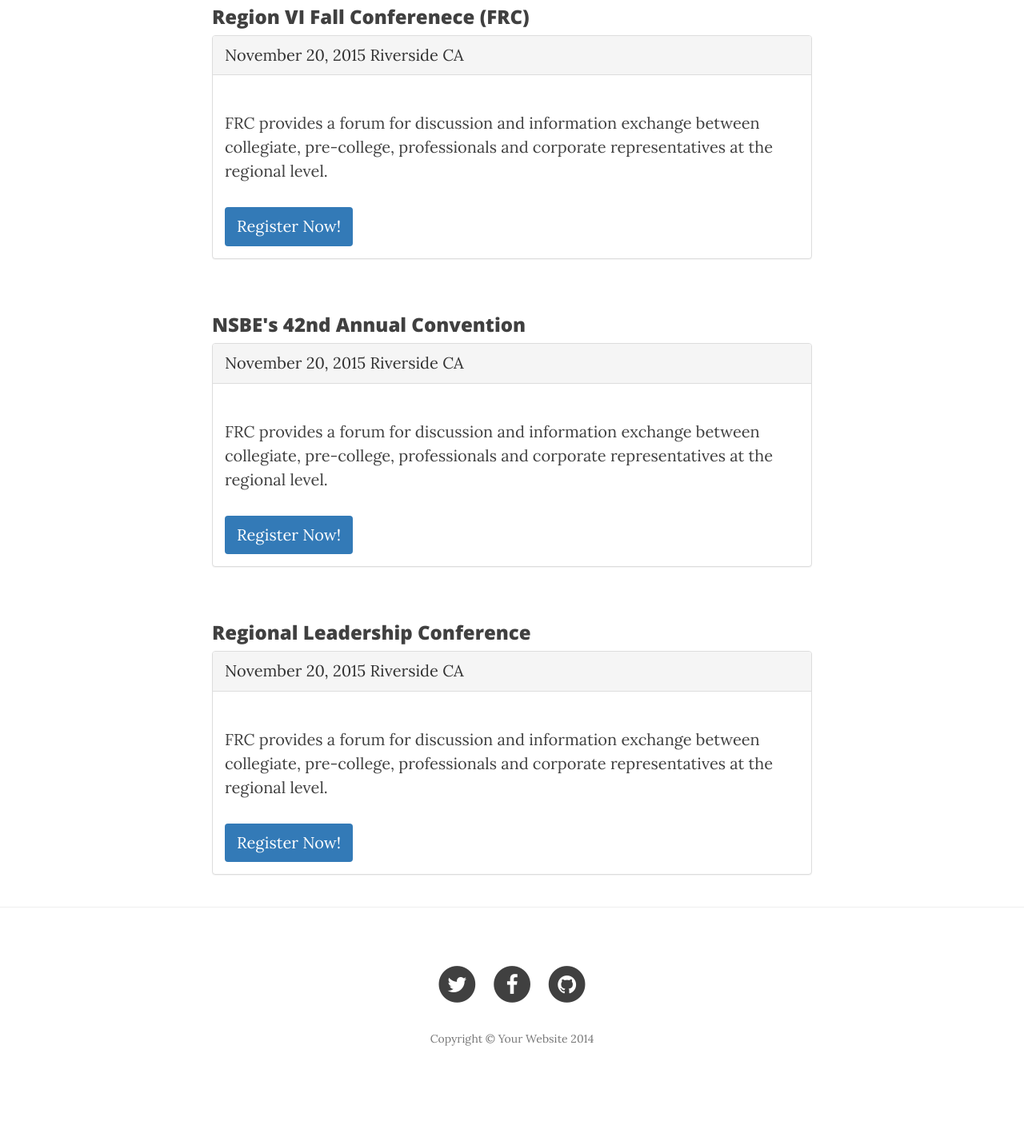
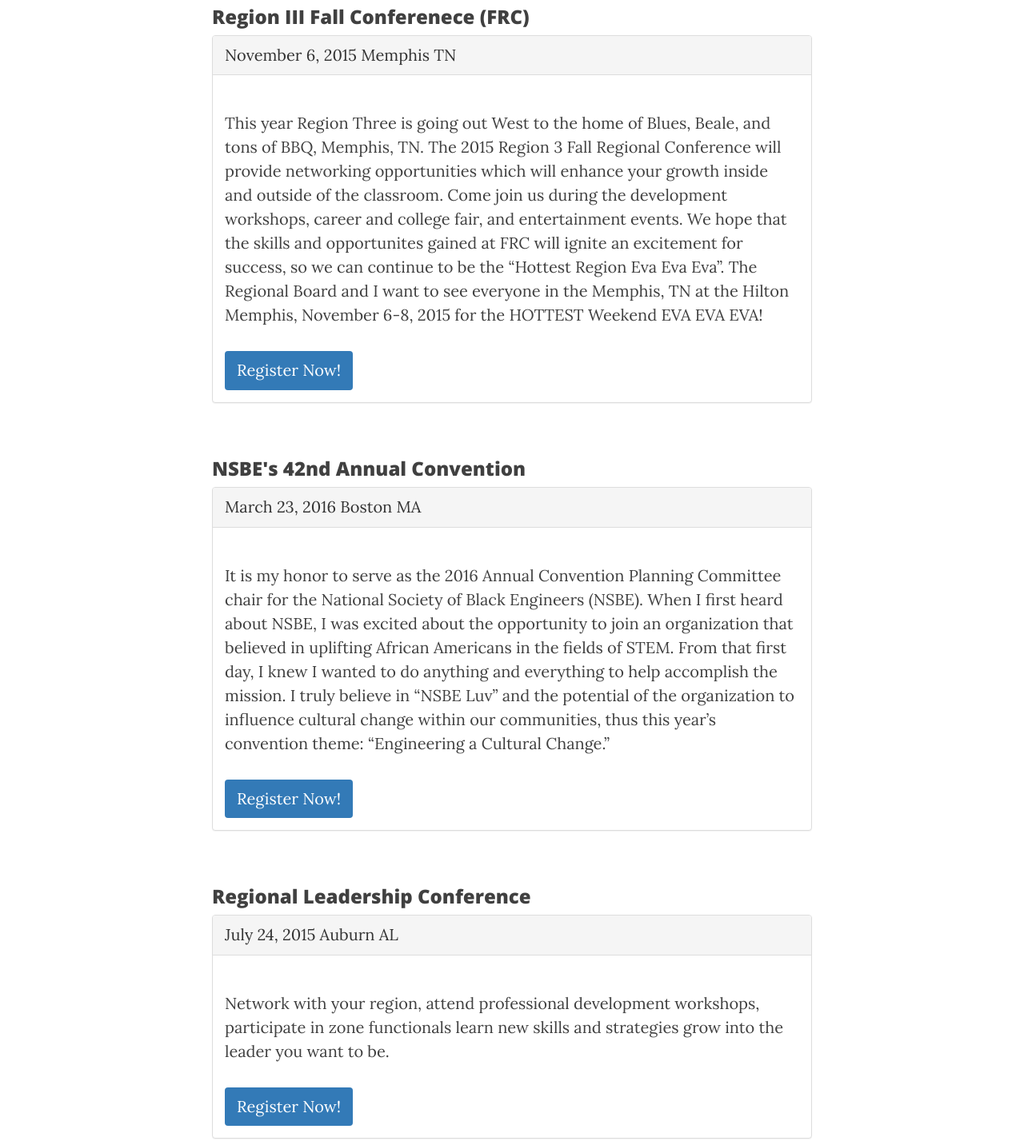
Before and after one commit to MomoSho/NSBEConnect-App, a plain HTML site: page post.html in a window 1280 px wide. Shown: the part 540-1967 px from the top of the page at 80% size. Before the commit the page ends 1915 px from the top, so only its background shows below. Drawn offline with nearby package versions, Linux system fonts and the light colour scheme.

Commit message:
New stuff

```diff
--- a/js/registration.js
+++ b/js/registration.js
@@ -1,3 +1,7 @@
 /**
  * Created by Purnell on 11/7/2015.
  */
+
+var regAnnual = document.getElementById("Annual");
+var regRLC = document.getElementById("RLC");
+var regFRC = document.getElementById("FRC");
--- a/post.html
+++ b/post.html
@@ -95,17 +95,20 @@
 
                     <!-- FRCs-->
                     <div>
-                        <h3>Region VI Fall Conferenece (FRC)</h3>
+                        <h3>Region III Fall Conferenece (FRC)</h3>
                     </div>
 
                     <div class="panel panel-default">
                         <!-- Default panel contents -->
-                        <div class="panel-heading">November 20, 2015 Riverside CA</div>
+                        <div class="panel-heading">November 6, 2015 Memphis TN</div>
                         <div class="panel-body">
-                            <p> FRC provides a forum for discussion and information exchange between collegiate,
-                                pre-college, professionals and corporate representatives at the regional level.</p>
+                            <p> This year Region Three is going out West to the home of Blues, Beale, and tons of BBQ, Memphis, TN.
+                                The 2015 Region 3 Fall Regional Conference will provide networking opportunities which will enhance
+                                your growth inside and outside of the classroom. Come join us during the development workshops,
+                                career and college fair, and entertainment events. We hope that the skills and opportunites gained
+                                at FRC will ignite an excitement for success, so we can continue to be the “Hottest Region Eva Eva Eva”. The Regional Board and I want to see everyone in the Memphis, TN at the Hilton Memphis, November 6-8, 2015 for the HOTTEST Weekend EVA EVA EVA!</p>
                             <ul class="nav nav-pills">
-                                <li role="presentation" class="active"><a href="#">Register Now!</a></li>
+                                <li role="presentation" class="active" id = "FRC"><a href="#">Register Now!</a></li>
                             </ul>
                         </div>
                     </div>
@@ -117,12 +120,16 @@
 
                     <div class="panel panel-default">
                         <!-- Default panel contents -->
-                        <div class="panel-heading">November 20, 2015 Riverside CA</div>
+                        <div class="panel-heading">March 23, 2016 Boston MA</div>
                         <div class="panel-body">
-                            <p> FRC provides a forum for discussion and information exchange between collegiate,
-                                pre-college, professionals and corporate representatives at the regional level.</p>
+                            <p> It is my honor to serve as the 2016 Annual Convention Planning Committee chair for the National Society
+                                of Black Engineers (NSBE). When I first heard about NSBE, I was excited about the opportunity to join an
+                                organization that believed in uplifting African Americans in the fields of STEM. From that first day, I
+                                knew I wanted to do anything and everything to help accomplish the mission. I truly believe in “NSBE Luv”
+                                and the potential of the organization to influence cultural change within our communities, thus this year’s
+                                convention theme: “Engineering a Cultural Change.”</p>
                             <ul class="nav nav-pills">
-                                <li role="presentation" class="active"><a href="#">Register Now!</a></li>
+                                <li role="presentation" class="active" id = "Annual"><a href="#">Register Now!</a></li>
                             </ul>
                         </div>
                     </div>
@@ -135,12 +142,12 @@
 
                     <div class="panel panel-default">
                         <!-- Default panel contents -->
-                        <div class="panel-heading">November 20, 2015 Riverside CA</div>
+                        <div class="panel-heading">July 24, 2015 Auburn AL</div>
                         <div class="panel-body">
-                            <p> FRC provides a forum for discussion and information exchange between collegiate,
-                                pre-college, professionals and corporate representatives at the regional level.</p>
+                            <p> Network with your region, attend professional development workshops, participate in zone functionals
+                                learn new skills and strategies grow into the leader you want to be.</p>
                             <ul class="nav nav-pills">
-                                <li role="presentation" class="active"><a href="#">Register Now!</a></li>
+                                <li role="presentation" class="active" id = "RLC"><a href="#">Register Now!</a></li>
                             </ul>
                         </div>
                     </div>
@@ -159,7 +166,7 @@
                 <div class="col-lg-8 col-lg-offset-2 col-md-10 col-md-offset-1">
                     <ul class="list-inline text-center">
                         <li>
-                            <a href="#">
+                            <a href="https://twitter.com/R3NSBE?ref_src=twsrc%5Egoogle%7Ctwcamp%5Eserp%7Ctwgr%5Eauthor">
                                 <span class="fa-stack fa-lg">
                                     <i class="fa fa-circle fa-stack-2x"></i>
                                     <i class="fa fa-twitter fa-stack-1x fa-inverse"></i>
@@ -167,18 +174,10 @@
                             </a>
                         </li>
                         <li>
-                            <a href="#">
+                            <a href = "https://www.facebook.com/NSBE.Region3/?fref=ts">
                                 <span class="fa-stack fa-lg">
                                     <i class="fa fa-circle fa-stack-2x"></i>
                                     <i class="fa fa-facebook fa-stack-1x fa-inverse"></i>
-                                </span>
-                            </a>
-                        </li>
-                        <li>
-                            <a href="#">
-                                <span class="fa-stack fa-lg">
-                                    <i class="fa fa-circle fa-stack-2x"></i>
-                                    <i class="fa fa-github fa-stack-1x fa-inverse"></i>
                                 </span>
                             </a>
                         </li>
```
Also changed, not shown: about.html (+2 -10 lines), contact.html (+2 -10 lines).
